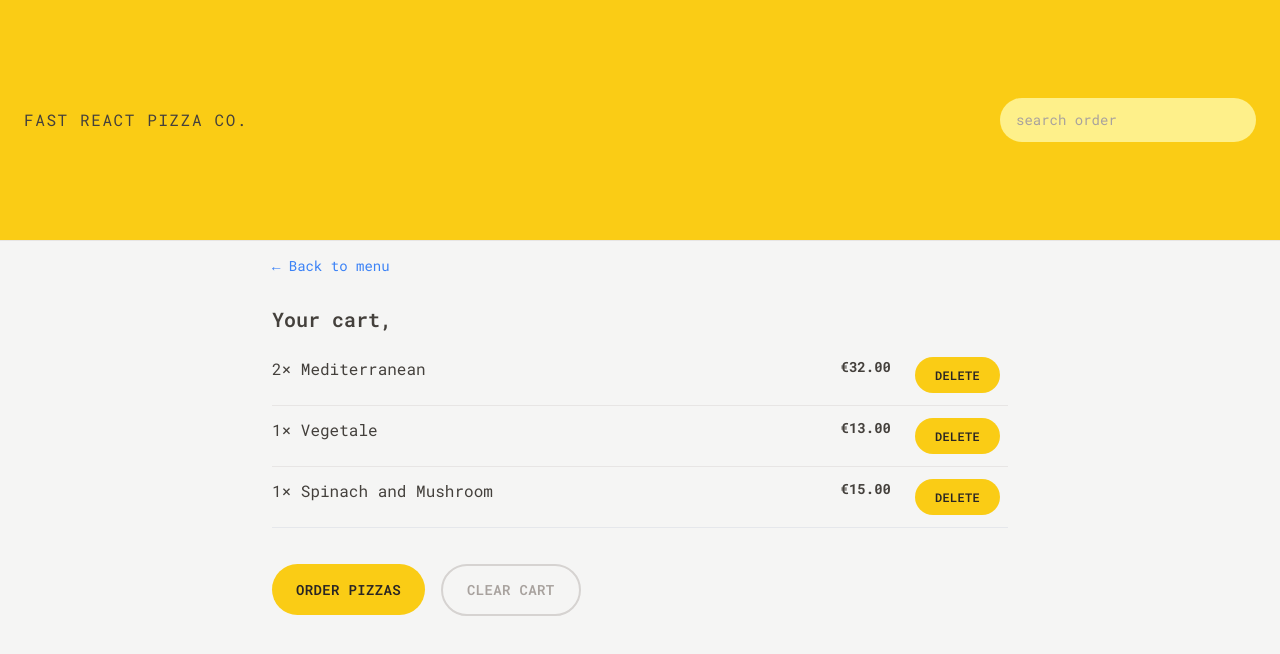
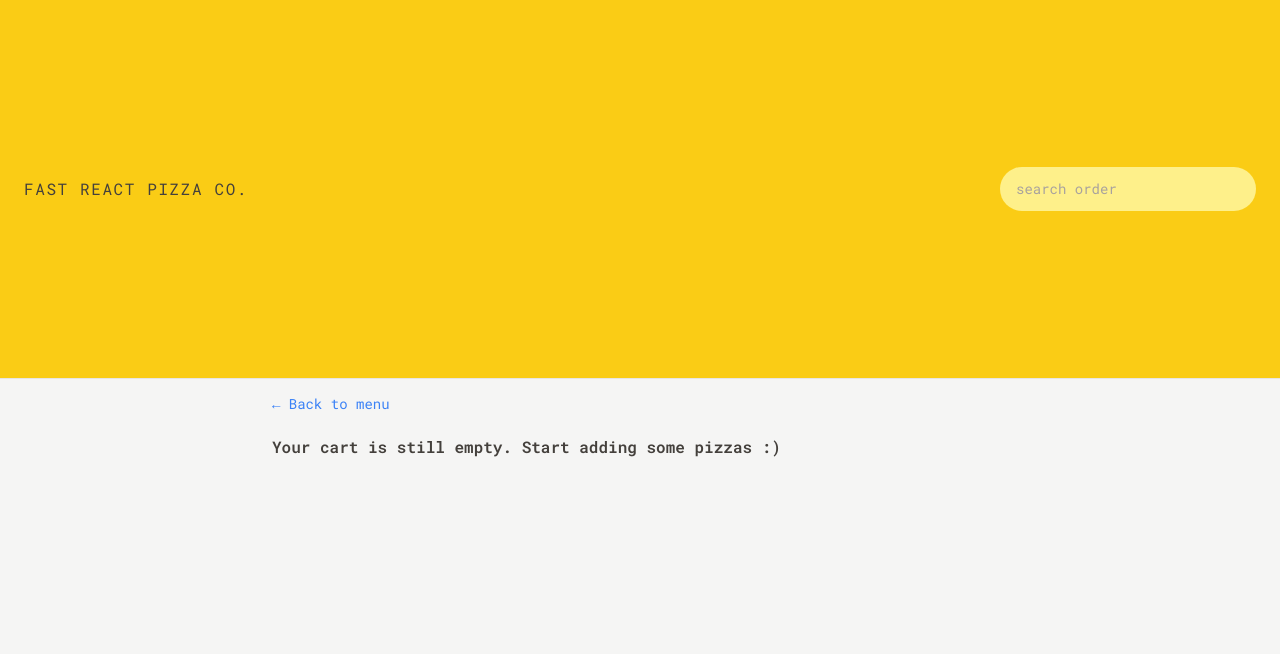
Before and after one commit to 005Dikshant/React-Development, a React (Vite) app in the folder Pizza Project Vite/: page /cart in a window 1280 px wide. Shown: the top 654 px of the page. Built offline with nearby package versions, Linux system fonts and the light colour scheme.

Commit message:
Building cart page
keytake aways:

1. Building the cart page with clearCart action working of clearing the items of the cart

2. Showing the EmptyCart component if the cart is empty.

3. And always try to have your logic of derving the states away from the component, as the component needs to dumb.

```diff
--- a/Pizza Project Vite/src/features/cart/Cart.jsx
+++ b/Pizza Project Vite/src/features/cart/Cart.jsx
@@ -1,7 +1,9 @@
-import { useSelector } from "react-redux";
+import { useDispatch, useSelector } from "react-redux";
+import EmptyCart from "./EmptyCart";
 import Button from "../ui/Button";
 import LinkButton from "../ui/LinkButton";
 import CartItem from "./CartItem";
+import { clearCart, getCart } from "./cartSlice";
 
 const fakeCart = [
   {
@@ -28,8 +30,13 @@
 ];
 
 function Cart() {
-  const cart = fakeCart;
+  const dispatch = useDispatch();
+  const cart = useSelector(getCart);
   const username = useSelector((state) => state.user.username);
+
+  if (cart.length <= 0) {
+    return <EmptyCart />;
+  }
 
   return (
     <div className="px-4 py-3">
@@ -47,7 +54,9 @@
         <Button to="/order/new" type="primary">
           Order pizzas
         </Button>
-        <Button type="secondary">Clear cart</Button>
+        <Button type="secondary" onClick={() => dispatch(clearCart())}>
+          Clear cart
+        </Button>
       </div>
     </div>
   );
--- a/Pizza Project Vite/src/features/cart/EmptyCart.jsx
+++ b/Pizza Project Vite/src/features/cart/EmptyCart.jsx
@@ -1,11 +1,13 @@
-import { Link } from 'react-router-dom';
+import LinkButton from "../ui/LinkButton";
 
 function EmptyCart() {
   return (
-    <div>
-      <Link to="/menu">&larr; Back to menu</Link>
+    <div className="px-4 py-3">
+      <LinkButton to="/menu">&larr; Back to menu</LinkButton>
 
-      <p>Your cart is still empty. Start adding some pizzas :)</p>
+      <p className="py-5 font-semibold">
+        Your cart is still empty. Start adding some pizzas :)
+      </p>
     </div>
   );
 }
--- a/Pizza Project Vite/src/features/cart/cartSlice.js
+++ b/Pizza Project Vite/src/features/cart/cartSlice.js
@@ -44,3 +44,7 @@
 
 export const getTotalCartPrice = (state) =>
   state.cart.cart.reduce((sum, item) => sum + item.totalPrice, 0);
+
+export const getCart = (state) => {
+  return state.cart.cart;
+};
```
